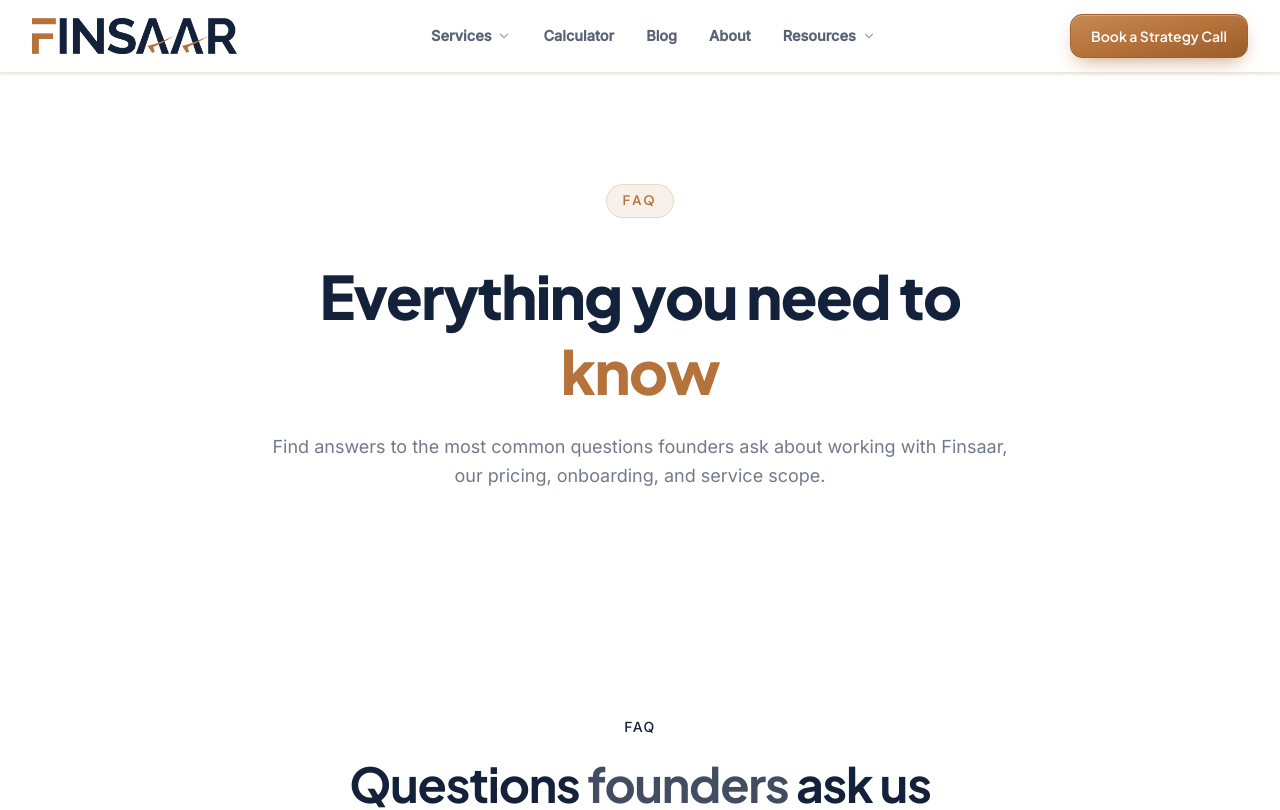
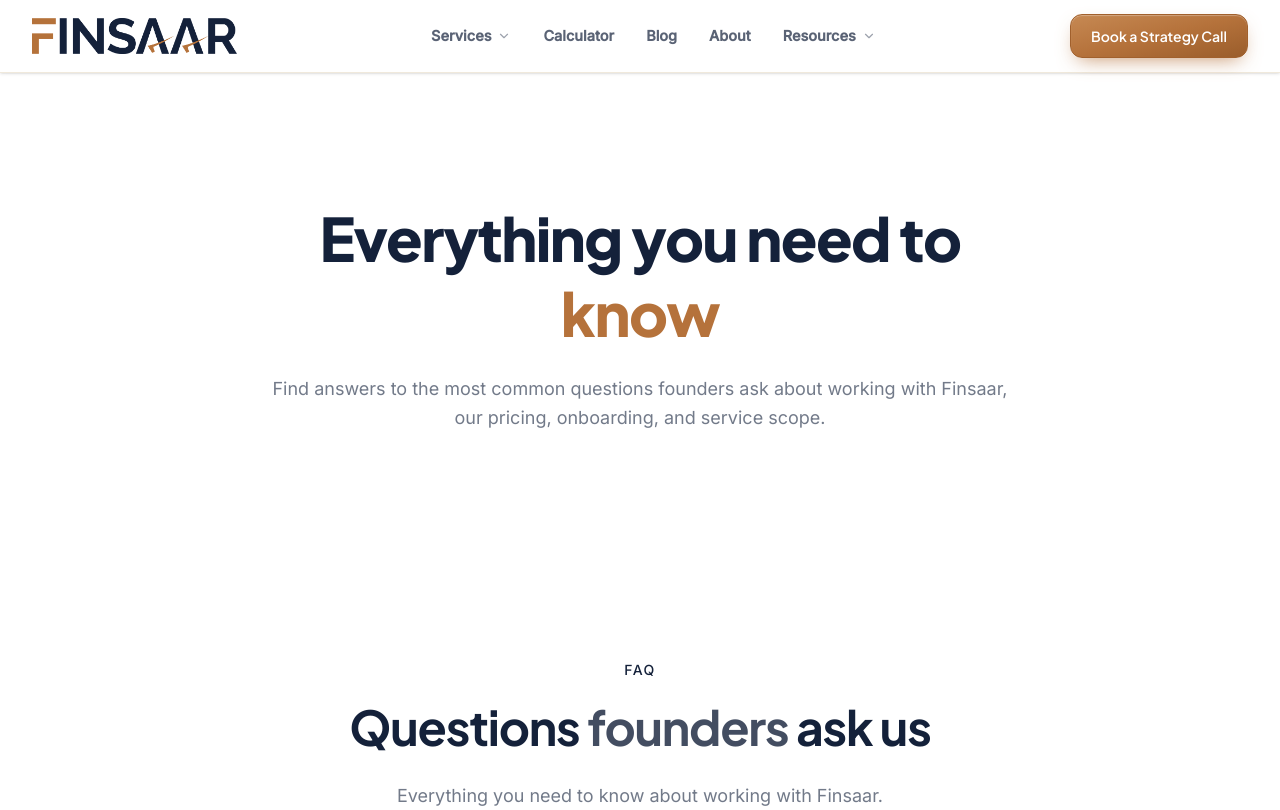
Before and after one commit to RadiaDhaval/finsaar, a Next.js app: page /faq in a window 1280 px wide. Shown: the top 810 px of the page. Built offline with nearby package versions, Linux system fonts and the light colour scheme.

Commit message:
Removing pills

```diff
--- a/components/ui/PageHeader.tsx
+++ b/components/ui/PageHeader.tsx
@@ -21,11 +21,7 @@ export default function PageHeader({ badge, title, subtitle, dark = false }: Pag
           transition={{ duration: 0.6 }}
           className="max-w-3xl mx-auto"
         >
-          {badge && (
-            <span className={`inline-flex items-center justify-center px-4 py-1.5 font-heading font-semibold text-[13px] tracking-[0.2em] uppercase rounded-full mb-6 ${dark ? "bg-copper/10 text-copper border border-copper/20" : "bg-copper/10 text-copper border border-copper/20"}`}>
-              {badge}
-            </span>
-          )}
+
           <Heading as="h1" className={`mt-4 ${dark ? "text-white" : ""}`}>
             {title}
           </Heading>
```
